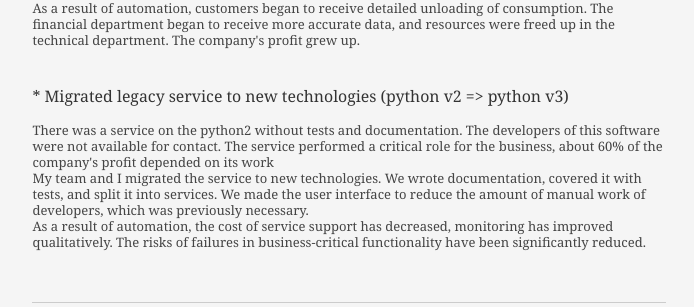
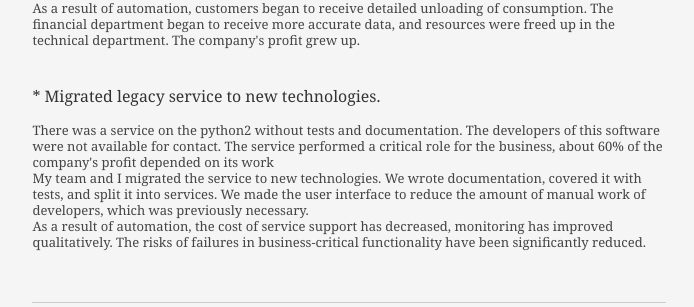
Before and after one commit to Kvm99/filonova.dev, a Django app: page /resume/ in a window 1280 px wide. Shown: the part 2209-2516 px from the top of the page, without its empty margins (369-1063 px from the left). Run offline with Django 3.2, Linux system fonts and the light colour scheme.

```diff
--- a/resume/templates/resume/srt-resume.html
+++ b/resume/templates/resume/srt-resume.html
@@ -214,7 +214,7 @@ decisions</p>
 								 </p>
 
 								 <p>
-								 <h3>* Migrated legacy service to new technologies (python v2 => python v3) </h3><br>
+								 <h3>* Migrated legacy service to new technologies. </h3><br>
 								There was a service on the python2 without tests and documentation.
 							 	The developers of this software were not available for contact.
 							 	The service performed a critical role for the business, about 60% of the company's profit depended on its work <br>
```
